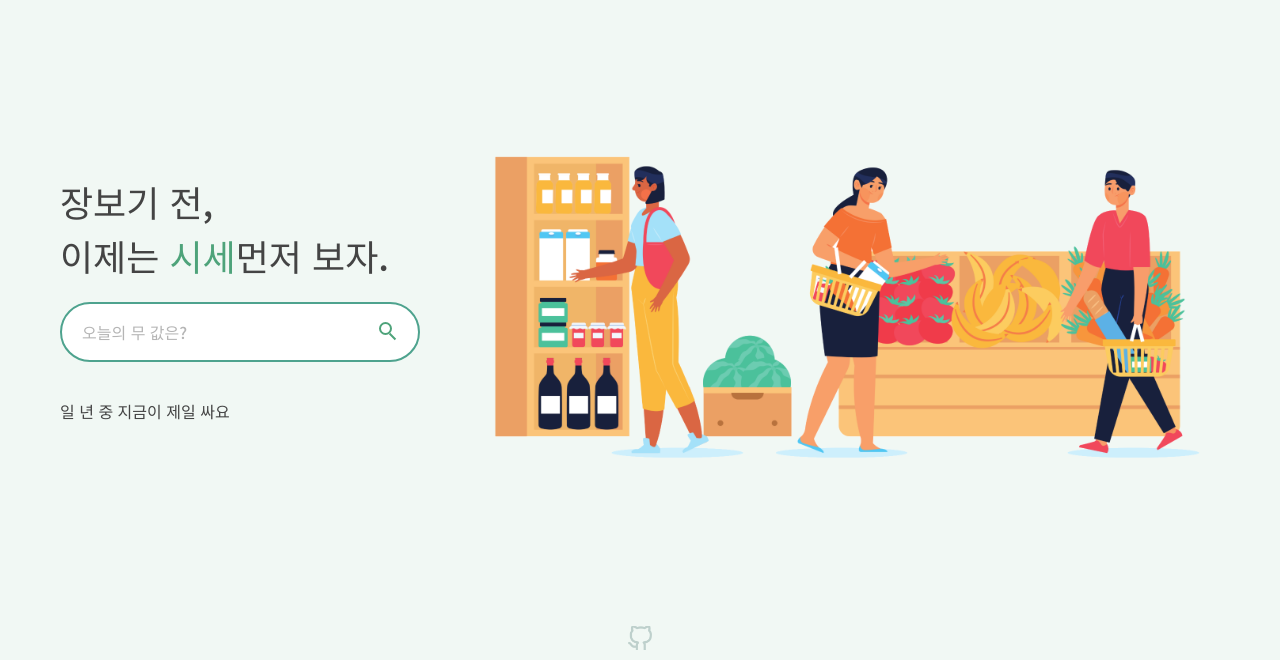
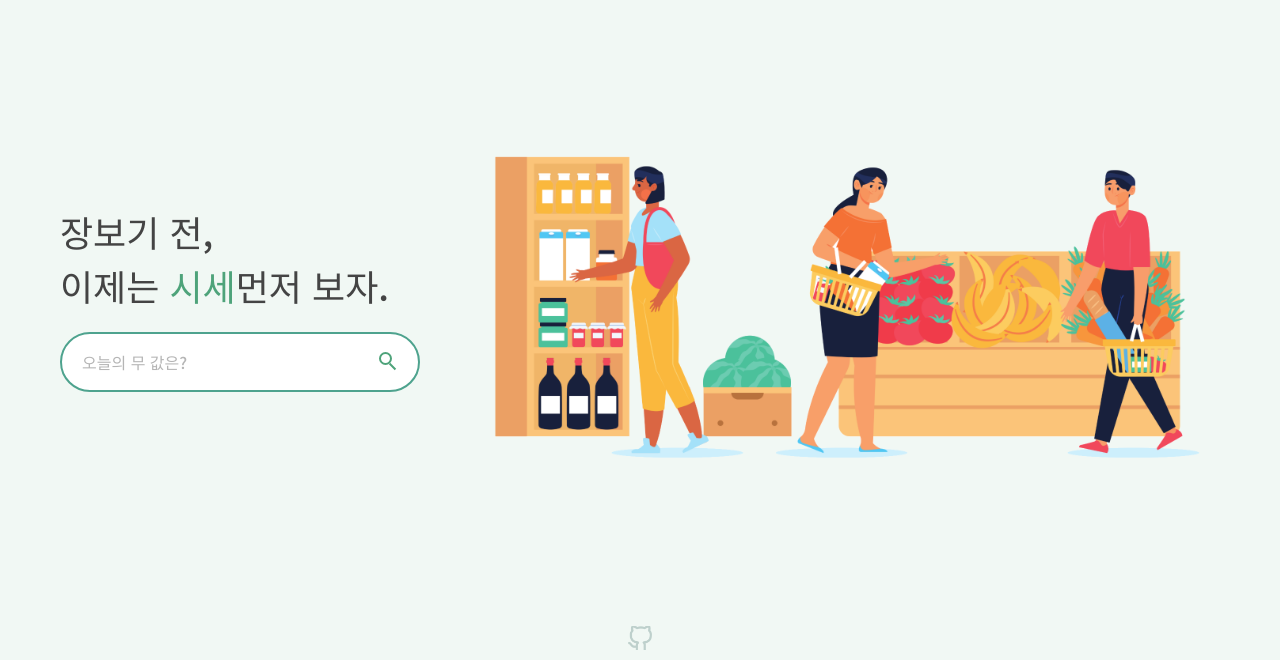
Before and after one commit to cart-savior/cart_savior, a Python web app: template flask/templates/main.html in a window 1280 px wide. Shown: the part 110-770 px from the top of the page. Run offline with Jinja, Linux system fonts and the light colour scheme; the template is opened without the code that fills it, so the values that code supplies are empty.

Commit message:
delete h3 message in main

```diff
--- a/flask/templates/main.html
+++ b/flask/templates/main.html
@@ -12,7 +12,6 @@
 						<button class="btn_search" type="submit"><span class="ir">검색하기</span></button>
 					</form>
 				</div>
-				<h3 class="title_sm">일 년 중 지금이 제일 싸요</h3>
 				<ul class="hash_list">
 					{% for key in random_keys %}
 					<li class="hash_item"><a href="{{ url_for('search_functions.search', search_text=key) }}"># {{ key }}</a></li>
```
